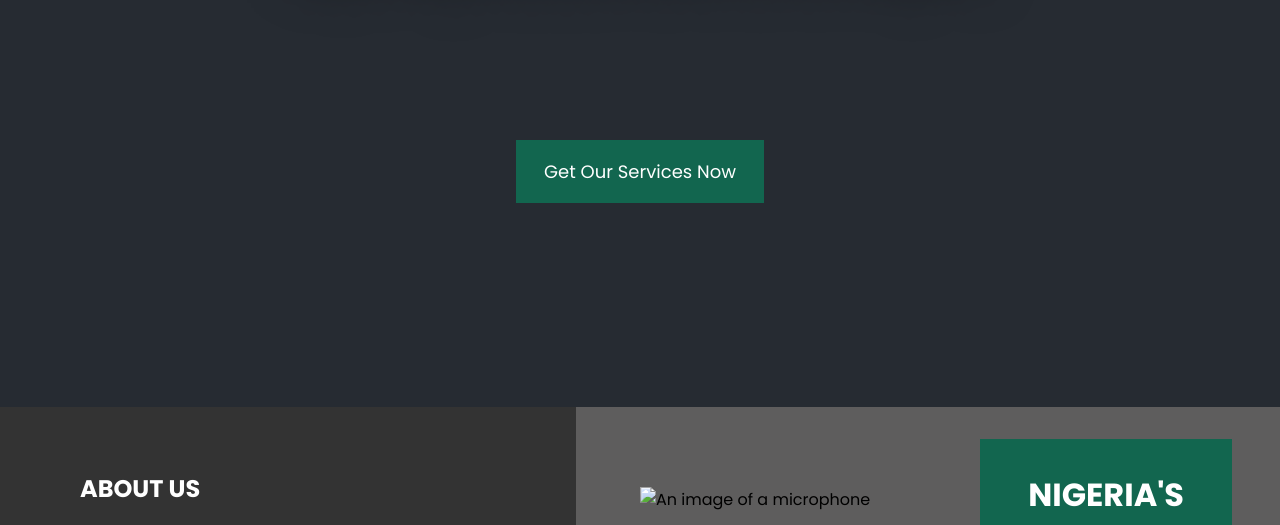
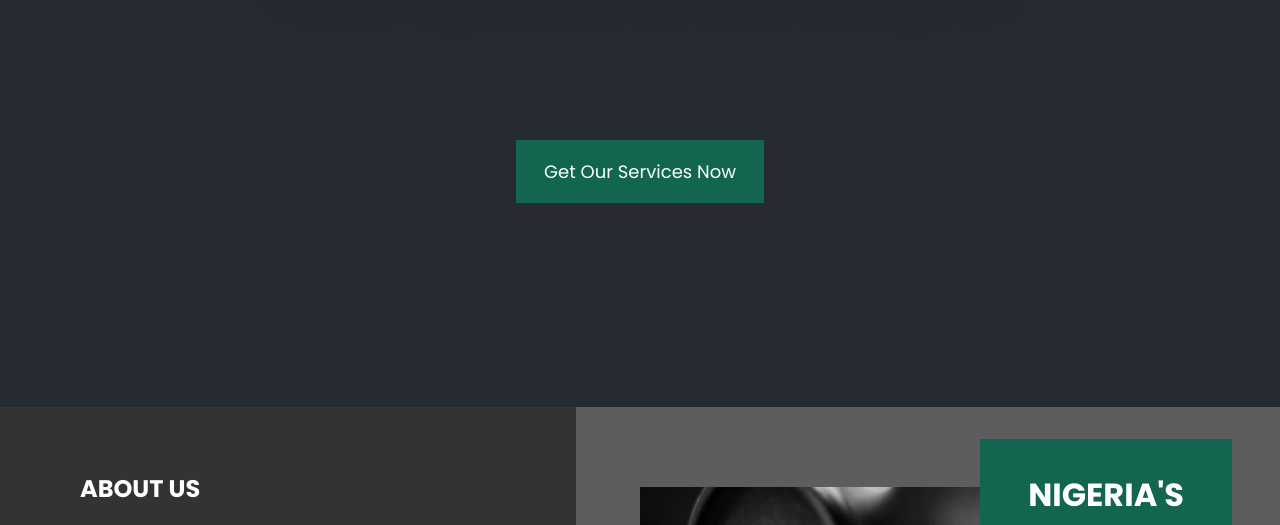
Before and after one commit to codewith-Joseph/great-minds-international-communications, a website built with Vite: page index.html in a window 1280 px wide. Shown: the part 393-918 px from the top of the page. Built offline with nearby package versions, Linux system fonts and the light colour scheme; files whose address does not match are found by name.

Commit message:
Fixed an issue with the about image not loading

```diff
--- a/index.html
+++ b/index.html
@@ -129,13 +129,12 @@
             srcset="
               /public/about-image-1-256.jpg   256w,
               /public/about-image-1-750.jpg   750w,
-              /public/about-image-1-1024.jpg 1024w,
-              /public/about-image-1-1240.jpg 1240w,
-              /public/about-image-1-1430.jpg 1430w,
+              /public/about-image-1024.jpg   1024w,
+              /public/about-image-1240.jpg   1240w,
+              /public/about-image-1430.jpg   1430w,
               /public/about-image-1-1590.jpg 1590w,
               /public/about-image-1-1740.jpg 1740w,
-              /public/about-image-1-1870.jpg 1870w,
-              /public/about-image-1-2000.jpg 2000w
+              /public/about-image-1-1870.jpg 1870w
             "
             src="/public/about-image-1.jpg"
           />
```
